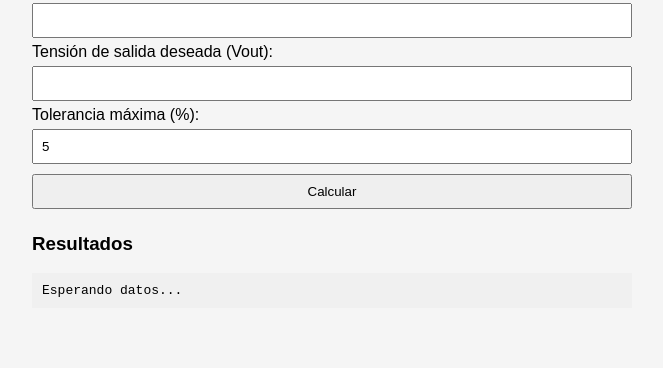
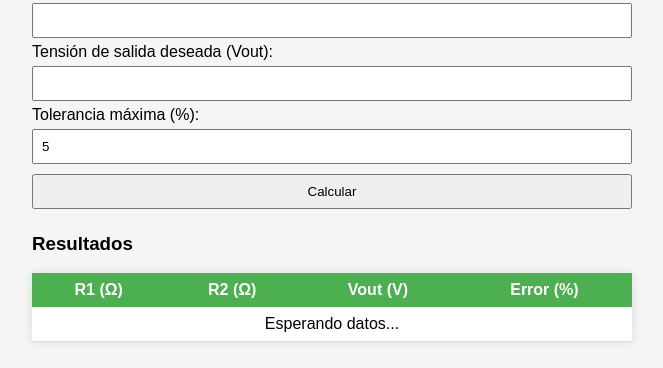
Before and after one commit to PIBSAS/divcalc, a plain HTML site: page index.html in a window 1280 px wide. Shown: the part 98-466 px from the top of the page, without its empty margins (308-971 px from the left). Drawn offline with Linux system fonts and the light colour scheme.

Commit message:
Update index.html

```diff
--- a/index.html
+++ b/index.html
@@ -20,7 +20,20 @@
   <button onclick="calcular()">Calcular</button>
 
   <h3>Resultados</h3>
-  <pre id="resultados">Esperando datos...</pre>
+
+  <table id="resultados">
+    <thead>
+      <tr>
+        <th>R1 (Ω)</th>
+        <th>R2 (Ω)</th>
+        <th>Vout (V)</th>
+        <th>Error (%)</th>
+      </tr>
+    </thead>
+    <tbody>
+      <tr><td colspan="4">Esperando datos...</td></tr>
+    </tbody>
+  </table>
 
   <script src="script.js"></script>
 </body>
```
